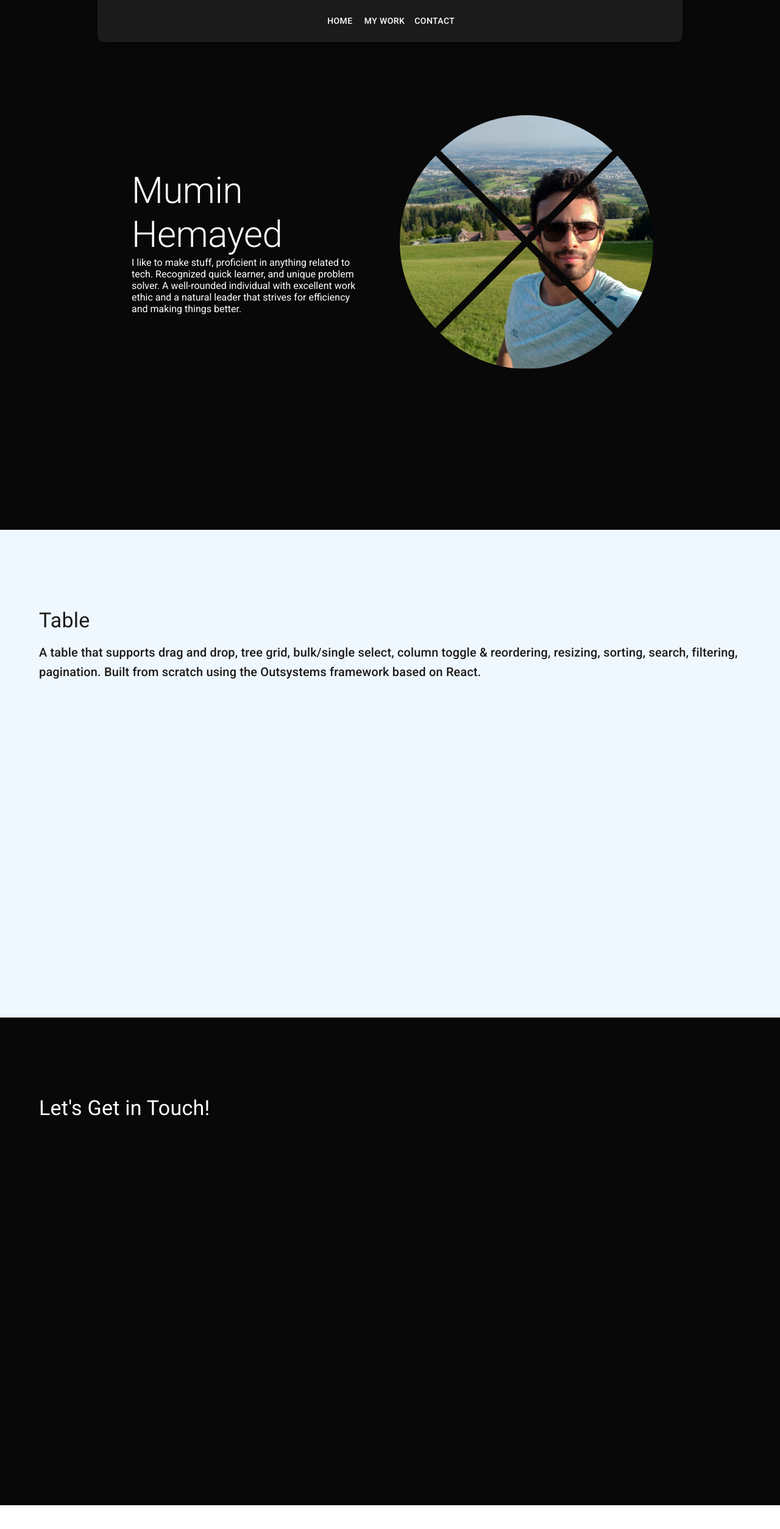
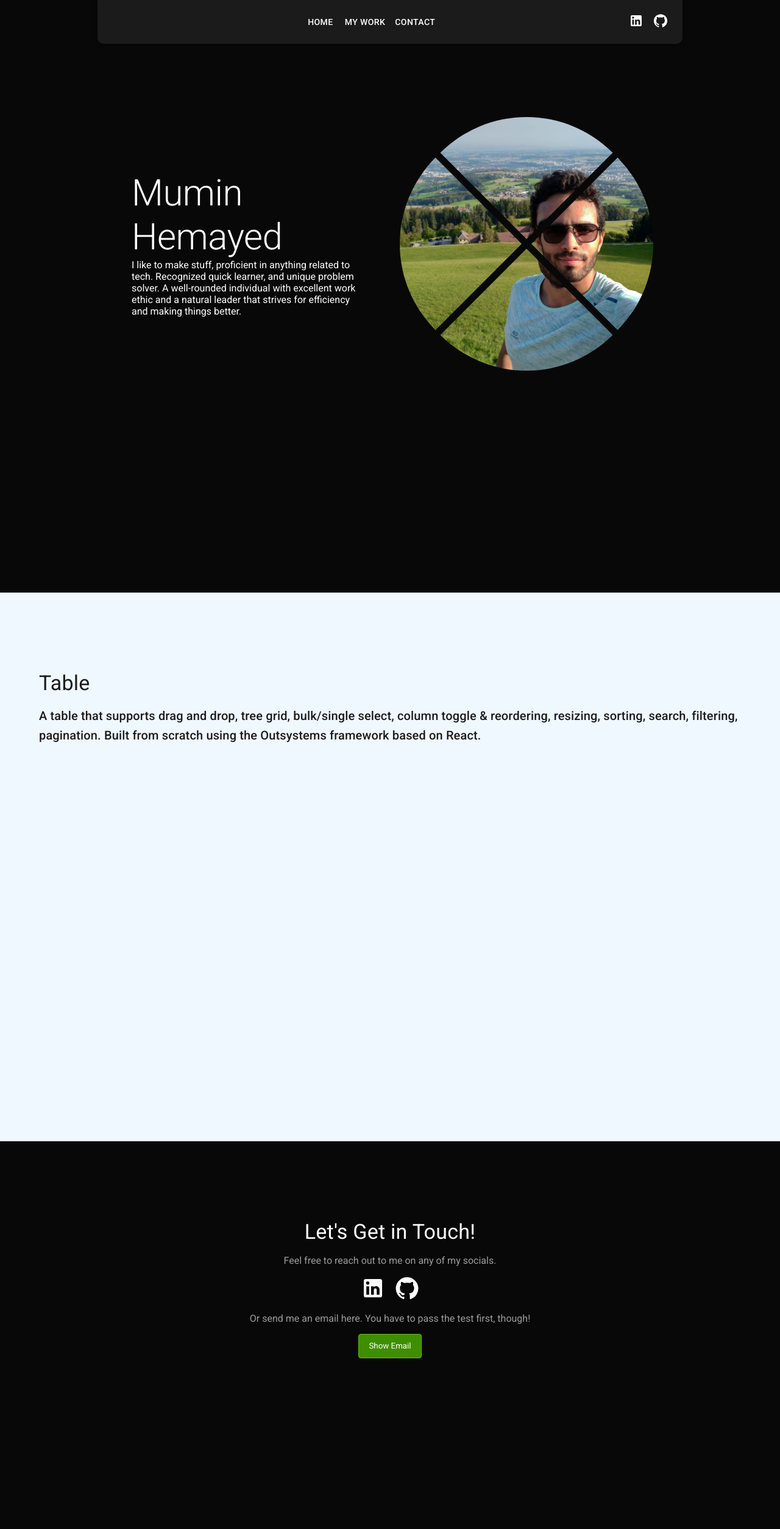
Before and after one commit to MuminElsayed/MuminElsayed.github.io, a React (Create React App) app: page / in a window 1280 px wide. Shown: the top 2508 px of the page at 61% size. Before the commit the page ends 2469 px from the top, so only its background shows below. Built offline with nearby package versions, Linux system fonts and the light colour scheme.

Commit message:
Added contact info.

```diff
--- a/package.json
+++ b/package.json
@@ -6,12 +6,14 @@
   "dependencies": {
     "@emotion/react": "^11.13.3",
     "@emotion/styled": "^11.13.0",
+    "@mui/icons-material": "^5.16.7",
     "@mui/material": "^5.16.7",
     "@testing-library/jest-dom": "^5.17.0",
     "@testing-library/react": "^13.4.0",
     "@testing-library/user-event": "^13.5.0",
     "react": "^18.3.1",
     "react-dom": "^18.3.1",
+    "react-google-recaptcha": "^3.1.0",
     "react-scripts": "5.0.1",
     "web-vitals": "^2.1.4"
   },
--- a/src/App.css
+++ b/src/App.css
@@ -5,6 +5,7 @@
 .round-bottom-border{
   border-radius:0 0 10px 10px;
 }
+/* Flex */
 .display-flex{
   display: flex;
 }
@@ -20,6 +21,10 @@
 .justify-content-space-between{
   justify-content: space-between;
 }
+/* Gap */
+.gap-s{
+  gap: 8px;
+}
 .gap-m{
   gap: 16px;
 }
@@ -32,9 +37,51 @@
 .gap-xxl{
   gap: 64px;
 }
+/* Padding */
 .padding-top-xxxl{
   padding-top: 128px;
 }
 .light-section{
   background-color: aliceblue;
 }
+/* Components */
+/* Input */
+input{
+  height: 40px;
+  width: 100%;
+  max-width: 350px;
+  padding: 2px 12px;
+}
+input::placeholder,
+textarea::placeholder{
+  color: #757575;
+}
+/* Text Area */
+textarea{
+  padding: 12px;
+  resize: vertical;
+}
+/* Links */
+a{
+  color: #D0E6FF;
+}
+/* Buttons */
+button{
+  min-height: 40px;
+  background-color: #3F8E00;
+  border: 1px solid #62BA1B;
+  color: #FFFFFF;
+  padding: 8px 16px;
+  border-radius: 4px;
+}
+button:hover{
+  cursor: pointer;
+  background-color: #3b8201;
+}
+button:active{
+  background-color: #306801;
+}
+/* SVGs */
+path{
+  color: white;
+}
--- a/src/App.js
+++ b/src/App.js
@@ -1,17 +1,17 @@
-import React, { useRef } from 'react';
-import { ThemeProvider } from '@mui/material/styles';
-import './App.css';
-import Navbar from './Components/Navbar';
-import { Container, Typography, useForkRef } from '@mui/material';
-import { createTheme } from '@mui/material/styles';
-import IframePreview from './Components/IframePreview';
-import PageSection from './Components/PageSection';
-import MyPfp from './Assets/pfp.jpg'
-import ImagePreview from './Components/QuadImagePreview';
-import userEvent from '@testing-library/user-event';
+import React, { useRef } from "react";
+import { ThemeProvider } from "@mui/material/styles";
+import "./App.css";
+import Navbar from "./Components/Navbar";
+import { Container, Typography, useForkRef } from "@mui/material";
+import { createTheme } from "@mui/material/styles";
+import IframePreview from "./Components/IframePreview";
+import PageSection from "./Components/PageSection";
+import MyPfp from "./Assets/pfp.jpg";
+import ImagePreview from "./Components/QuadImagePreview";
+import userEvent from "@testing-library/user-event";
+import GetInTouch from "./Components/GetInTouch";
 
 function App() {
-
   const homeRef = useRef(null);
   const workRef = useRef(null);
   const contactRef = useRef(null);
@@ -19,7 +19,7 @@ function App() {
   const PAGES = [
     { name: "Home", ref: homeRef },
     { name: "My Work", ref: workRef },
-    { name: "Contact", ref: contactRef }
+    { name: "Contact", ref: contactRef },
   ];
 
   return (
@@ -27,27 +27,48 @@ function App() {
       <ThemeProvider theme={theme}>
         <Navbar pages={PAGES}></Navbar>
         <PageSection ref={homeRef}>
-        <Container>
-          <div className='display-flex align-items-center justify-content-center gap-xxl'>
-            <div className='display-flex flex-direction-column' style={{ width:'30vw'}}>
-              <Typography variant='h2'>Mumin Hemayed</Typography>
-              <Typography variant='subtitle'>I like to make stuff, proficient in anything related to tech. Recognized quick learner, and unique problem solver. A well-rounded individual with excellent work ethic and a natural leader that strives for efficiency and making things better.</Typography>
+          <Container>
+            <div className="display-flex align-items-center justify-content-center gap-xxl">
+              <div
+                className="display-flex flex-direction-column"
+                style={{ width: "30vw" }}
+              >
+                <Typography variant="h2">Mumin Hemayed</Typography>
+                <Typography variant="subtitle">
+                  I like to make stuff, proficient in anything related to tech.
+                  Recognized quick learner, and unique problem solver. A
+                  well-rounded individual with excellent work ethic and a
+                  natural leader that strives for efficiency and making things
+                  better.
+                </Typography>
+              </div>
+              <ImagePreview
+                imageUrl1={MyPfp}
+                imageUrl2={MyPfp}
+                imageUrl3={MyPfp}
+                imageUrl4={MyPfp}
+              />
             </div>
-            <ImagePreview imageUrl1={MyPfp} imageUrl2={MyPfp} imageUrl3={MyPfp} imageUrl4={MyPfp} />
-          </div>
           </Container>
         </PageSection>
         <ThemeProvider theme={lightTheme}>
           <PageSection ref={workRef} className={"light-section"}>
             <Container>
-              <IframePreview title="Table" description={"A table that supports drag and drop, tree grid, bulk/single select, column toggle & reordering, resizing, sorting, search, filtering, pagination. Built from scratch using the Outsystems framework based on React."} url={"https://axosbank-dev-sentry.outsystemsenterprise.com/MuminTestApp/table"}></IframePreview>
+              <IframePreview
+                title="Table"
+                description={
+                  "A table that supports drag and drop, tree grid, bulk/single select, column toggle & reordering, resizing, sorting, search, filtering, pagination. Built from scratch using the Outsystems framework based on React."
+                }
+                url={
+                  "https://axosbank-dev-sentry.outsystemsenterprise.com/MuminTestApp/table"
+                }
+              ></IframePreview>
             </Container>
           </PageSection>
         </ThemeProvider>
         <PageSection ref={contactRef}>
           <Container>
-            <Typography variant="h4">Let's Get in Touch!</Typography>
-
+            <GetInTouch></GetInTouch>
           </Container>
         </PageSection>
       </ThemeProvider>
@@ -57,49 +78,48 @@ function App() {
 
 export default App;
 
-
 const theme = createTheme({
   palette: {
     primary: {
-      main: '#1B1B1B',
-      light: '#FFFFFF',
-      dark: '#080808',
-      contrastText: '#9C9C9C',
+      main: "#1B1B1B",
+      light: "#FFFFFF",
+      dark: "#080808",
+      contrastText: "#9C9C9C",
     },
     secondary: {
-      main: '#FFFFFF',
-      light: '#FFFFFF',
-      dark: '#1B1B1B',
-      contrastText: '#080808',
+      main: "#FFFFFF",
+      light: "#FFFFFF",
+      dark: "#1B1B1B",
+      contrastText: "#080808",
     },
   },
 });
 
 const lightTheme = createTheme({
   palette: {
-    mode: 'light',
+    mode: "light",
     primary: {
-      main: '#FFFFFF', // Light background
-      light: '#F5F5F5', // Slightly darker light color
-      dark: '#CCCCCC', // Darker shade for contrast
-      contrastText: '#1B1B1B', // Dark text for readability
+      main: "#FFFFFF", // Light background
+      light: "#F5F5F5", // Slightly darker light color
+      dark: "#CCCCCC", // Darker shade for contrast
+      contrastText: "#1B1B1B", // Dark text for readability
     },
     secondary: {
-      main: '#1B1B1B', // Darker secondary color
-      light: '#333333', // Slightly lighter dark color
-      dark: '#080808', // Darkest shade
-      contrastText: '#FFFFFF', // Light text for readability
+      main: "#1B1B1B", // Darker secondary color
+      light: "#333333", // Slightly lighter dark color
+      dark: "#080808", // Darkest shade
+      contrastText: "#FFFFFF", // Light text for readability
     },
   },
   typography: {
     h2: {
-      color: '#1B1B1B', // Dark text for headings
+      color: "#1B1B1B", // Dark text for headings
     },
     subtitle: {
-      color: '#333333', // Slightly lighter dark text for subtitles
+      color: "#333333", // Slightly lighter dark text for subtitles
     },
     h4: {
-      color: '#1B1B1B', // Dark text for headings
+      color: "#1B1B1B", // Dark text for headings
     },
   },
 });
--- /dev/null
+++ b/src/Components/GetInTouch.js
@@ -0,0 +1,40 @@
+import React from "react";
+import { Typography } from "@mui/material";
+import ShowEmailButton from "./ShowEmailButton";
+import MyLinksIcons from "./MyLinksIcons";
+
+export default function GetInTouch() {
+  return (
+    <div className="display-flex align-items-center flex-direction-column gap-l">
+      <div className="display-flex align-items-center flex-direction-column gap-m">
+        <Typography variant="h4">Let's Get in Touch!</Typography>
+        <Typography variant="h7" color="#9C9C9C">
+          Feel free to reach out to me on any of my socials.
+        </Typography>
+        <MyLinksIcons iconSize={40} />
+        <Typography variant="h7" color="#9C9C9C">
+          Or send me an email here. You have to pass the test first, though!
+        </Typography>
+        <ShowEmailButton></ShowEmailButton>
+      </div>
+      {/* <div
+        className="display-flex flex-direction-column gap-m"
+        style={{ maxWidth: "350px", width: "100%" }}
+      >
+        <TextInput
+          label="Email"
+          placeholder="Please enter your email"
+        ></TextInput>
+        <TextInput
+          label="Phone Number"
+          placeholder="Enter your phone number"
+        ></TextInput>
+        <TextInput
+          label="Message"
+          placeholder="Enter your message"
+          ismultiline={true}
+        ></TextInput>
+      </div> */}
+    </div>
+  );
+}
--- /dev/null
+++ b/src/Components/MyLinksIcons.js
@@ -0,0 +1,24 @@
+import LinkedInIcon from "@mui/icons-material/LinkedIn";
+import GitHubIcon from "@mui/icons-material/GitHub"; // Corrected import
+import React from "react";
+
+export default function MyLinksIcons({ iconSize = 24 }) {
+  return (
+    <div className="display-flex gap-m">
+      <a
+        href="https://www.linkedin.com/in/mumin-elsayed-hemayed-b42379120/"
+        target="_blank"
+        rel="noopener noreferrer external"
+      >
+        <LinkedInIcon style={{ fontSize: iconSize }} />
+      </a>
+      <a
+        href="https://github.com/MuminElsayed"
+        target="_blank"
+        rel="noopener noreferrer external"
+      >
+        <GitHubIcon style={{ fontSize: iconSize }} />
+      </a>
+    </div>
+  );
+}
--- a/src/Components/Navbar.js
+++ b/src/Components/Navbar.js
@@ -1,28 +1,42 @@
-import { AppBar, Button } from "@mui/material"
+import { AppBar, Button, Toolbar } from "@mui/material";
+import MyLinksIcons from "./MyLinksIcons";
 
-function Navbar({ pages }){
+function Navbar({ pages }) {
   return (
     <AppBar className="round-bottom-border" position="sticky" color="primary">
-            <div style={{ display: 'flex', justifyContent:'center'}}>
+      <Toolbar
+        style={{
+          display: "flex",
+          justifyContent: "space-between",
+          alignItems: "center",
+        }}
+      >
+        <div style={{ flex: 1, display: "flex", justifyContent: "center" }}>
           {pages.map((item, index) => (
             <Button
               color="secondary"
               key={index}
               onClick={goToPageSection(item.ref)}
-                            sx={{ my: 2, color: 'white', display: 'block' }}>
+              sx={{ my: 2, color: "white", display: "block" }}
+            >
               {item.name}
             </Button>
-                ))}</div>
+          ))}
+        </div>
+        <div style={{ display: "flex", justifyContent: "flex-end" }}>
+          <MyLinksIcons />
+        </div>
+      </Toolbar>
     </AppBar>
-    )
+  );
 }
 
-export default Navbar
+export default Navbar;
 
 function goToPageSection(ref) {
   return () => {
-        if(ref.current) {
-            ref.current.scrollIntoView({ behavior: 'smooth' });
+    if (ref.current) {
+      ref.current.scrollIntoView({ behavior: "smooth" });
     } else {
       console.log("Ref does not exist: " + ref.current);
     }
--- a/src/Components/PageSection.js
+++ b/src/Components/PageSection.js
@@ -1,10 +1,16 @@
-import React, { forwardRef } from 'react';
+import React, { forwardRef } from "react";
 import ImagePreview from "./QuadImagePreview";
 
 const PageSection = forwardRef(({ children, className = "" }, ref) => {
-    return (
-        <div ref={ref} className={"padding-top-xxxl " + className} style={{ minHeight: "100vh" }}>{children}</div>
-    );
+  return (
+    <div
+      ref={ref}
+      className={"padding-top-xxxl " + className}
+      style={{ minHeight: "900px", height: "100vh" }}
+    >
+      {children}
+    </div>
+  );
 });
 
 export default PageSection;
--- /dev/null
+++ b/src/Components/Recaptcha.js
@@ -0,0 +1,29 @@
+import React, { useState } from "react";
+import ReCAPTCHA from "react-google-recaptcha";
+
+const RecaptchaComponent = ({ onVerify }) => {
+  const handleVerify = (token) => {
+    if (token) {
+      onVerify(true);
+    }
+  };
+
+  const handleError = (error) => {
+    console.error("reCAPTCHA error:", error);
+  };
+
+  const handleExpired = () => {
+    console.warn("reCAPTCHA expired");
+  };
+
+  return (
+    <ReCAPTCHA
+      sitekey="6LcPdj8qAAAAAKteWFAb4DbtgLUXFTLDNvE_0GIO"
+      onChange={handleVerify}
+      onErrored={handleError}
+      onExpired={handleExpired}
+    />
+  );
+};
+
+export default RecaptchaComponent;
--- /dev/null
+++ b/src/Components/ShowEmailButton.js
@@ -0,0 +1,40 @@
+import React, { useState } from "react";
+import recaptcha from "./Recaptcha";
+import Recaptcha from "./Recaptcha";
+import { Button } from "@mui/material";
+
+const ShowEmailButton = () => {
+  const [isVerified, setIsVerified] = useState(false);
+  const [showEmail, setShowEmail] = useState(false);
+
+  const handleVerify = (verified) => {
+    setIsVerified(verified);
+    if (verified) {
+      setShowEmail(true);
+    }
+  };
+
+  return (
+    <div>
+      {!isVerified && (
+        <button onClick={() => setIsVerified(true)}>Show Email</button>
+      )}
+      {
+        <div
+          style={{
+            display: isVerified && !showEmail ? "block" : "none",
+          }}
+        >
+          <Recaptcha onVerify={handleVerify} />
+        </div>
+      }
+      {showEmail && (
+        <div>
+          <a href="mailto:muminelsayed@gmail.com">Send me an Email!</a>
+        </div>
+      )}
+    </div>
+  );
+};
+
+export default ShowEmailButton;
```
Also changed, not shown: src/Components/QuadImagePreview.js (+7 -7 lines), src/Components/TextInput.js (added, +13 -0 lines), 1 other file (tests, documents, lock files or other folders). Lines whose indentation alone changed are shown as unchanged.
